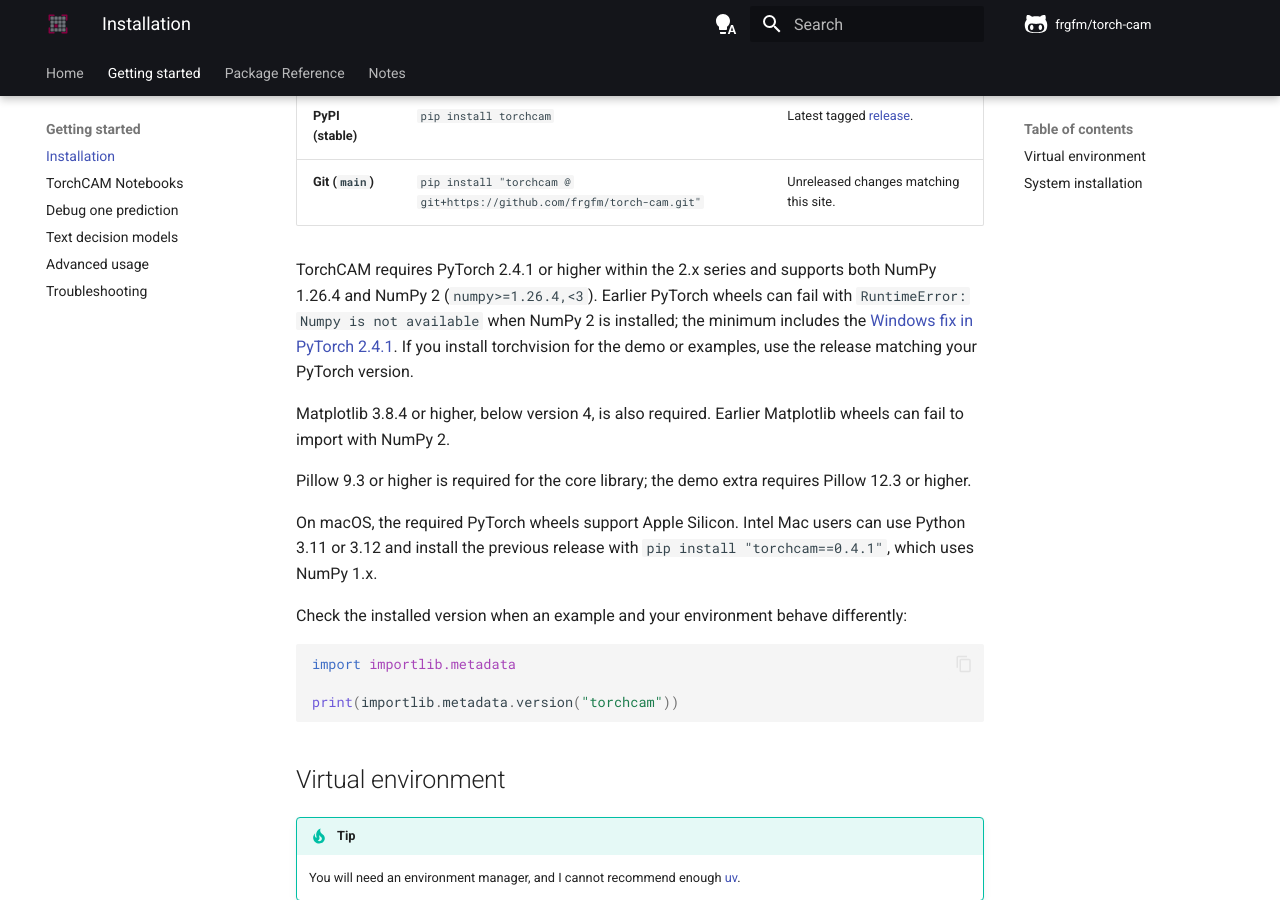
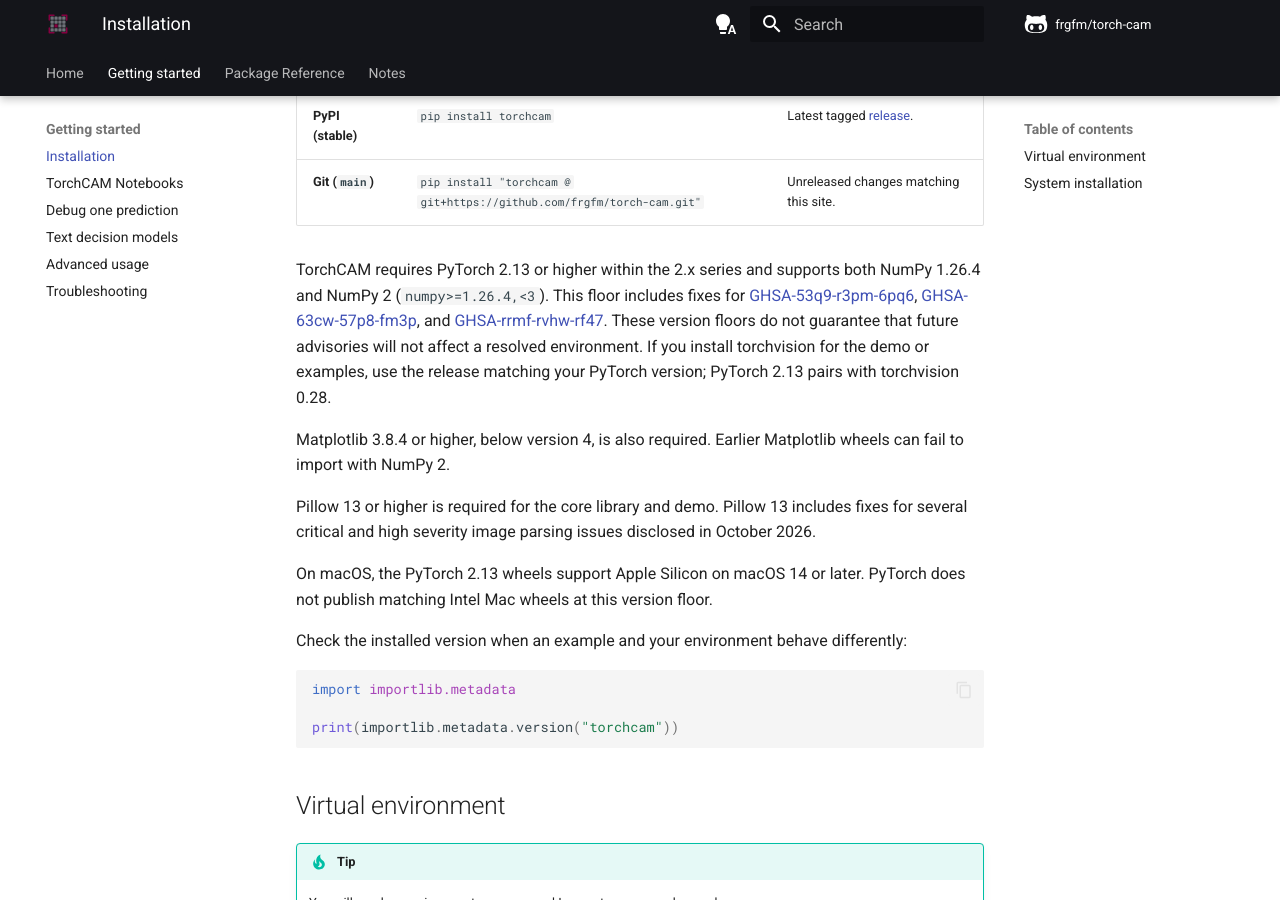
Before and after one commit to frgfm/torch-cam, an MkDocs documentation site: the page built from docs/docs/getting-started/installation.md, in a window 1280 px wide and 900 px high, scrolled down 334 px. Built offline with MkDocs 1.6.1 and Material for MkDocs 9.7.7, drawn with Linux system fonts in a browser that asks for light colours; comment, search, counter and statistics services are not loaded.

Commit message:
build: raise PyTorch and Pillow security floors (#488)
* build: require patched PyTorch and Pillow versions

* build: share minimum pins and align installation notes

```diff
--- a/docs/docs/getting-started/installation.md
+++ b/docs/docs/getting-started/installation.md
@@ -8,17 +8,21 @@ want to use:
 | **PyPI (stable)** | `pip install torchcam` | Latest tagged [release](https://github.com/frgfm/torch-cam/releases/latest). |
 | **Git (`main`)** | `pip install "torchcam @ git+https://github.com/frgfm/torch-cam.git"` | Unreleased changes matching this site. |
 
-TorchCAM requires PyTorch 2.4.1 or higher within the 2.x series and supports both NumPy 1.26.4
-and NumPy 2 (`numpy>=1.26.4,<3`). Earlier PyTorch wheels can fail with `RuntimeError: Numpy is not available`
-when NumPy 2 is installed; the minimum includes the [Windows fix in PyTorch 2.4.1](https://github.com/pytorch/pytorch/issues/131668#issuecomment-2307447045).
-If you install torchvision for the demo or examples, use the release matching your PyTorch version.
+TorchCAM requires PyTorch 2.13 or higher within the 2.x series and supports both NumPy 1.26.4
+and NumPy 2 (`numpy>=1.26.4,<3`). This floor includes fixes for
+[GHSA-53q9-r3pm-6pq6](https://github.com/pytorch/pytorch/security/advisories/GHSA-53q9-r3pm-6pq6),
+[GHSA-63cw-57p8-fm3p](https://github.com/pytorch/pytorch/security/advisories/GHSA-63cw-57p8-fm3p), and
+[GHSA-rrmf-rvhw-rf47](https://github.com/advisories/GHSA-rrmf-rvhw-rf47). These version floors do not guarantee
+that future advisories will not affect a resolved environment. If you install torchvision for the demo or examples,
+use the release matching your PyTorch version; PyTorch 2.13 pairs with torchvision 0.28.
 
 Matplotlib 3.8.4 or higher, below version 4, is also required. Earlier Matplotlib wheels can fail to import with NumPy 2.
 
-Pillow 9.3 or higher is required for the core library; the demo extra requires Pillow 12.3 or higher.
+Pillow 13 or higher is required for the core library and demo. Pillow 13 includes fixes for several critical and high
+severity image parsing issues disclosed in October 2026.
 
-On macOS, the required PyTorch wheels support Apple Silicon. Intel Mac users can use Python 3.11 or 3.12 and install
-the previous release with `pip install "torchcam==0.4.1"`, which uses NumPy 1.x.
+On macOS, the PyTorch 2.13 wheels support Apple Silicon on macOS 14 or later. PyTorch does not publish matching
+Intel Mac wheels at this version floor.
 
 Check the installed version when an example and your environment behave differently:
 
```
Also changed, not shown: README.zh-CN.md (+2 -2 lines), docs/docs/notes/changelog.md (+2 -0 lines), pyproject.toml (+6 -7 lines), README.md, 2 other files.
